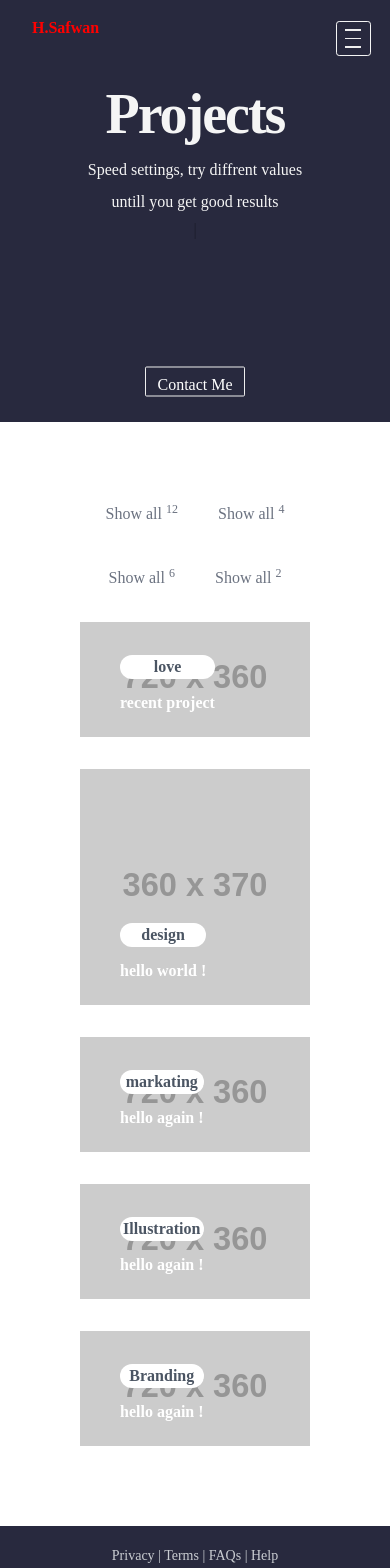
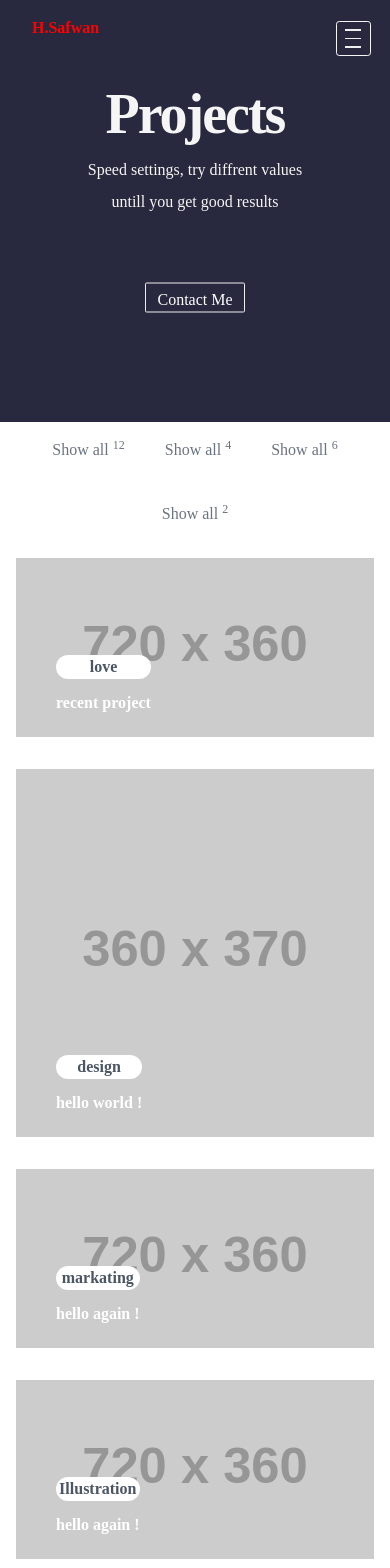
Before and after one commit to Safwa9amar/myPortfolio, a React (Create React App) app: page /Projects in a window 390 px wide. Shown: the top 1568 px of the page. Built offline with nearby package versions, Linux system fonts and the light colour scheme.

Commit message:
using tailwand css to custom component

```diff
--- a/src/components/nav.js
+++ b/src/components/nav.js
@@ -142,7 +142,7 @@ const Contact = styled.div`
   border-radius: 0.1rem;
   @media screen and (max-width: 600px) {
     position: absolute;
-    bottom: 5%;
+    bottom: 25%;
     left: 50%;
     transform: translate(-50%, -15%);
   }
--- a/src/pages/Projects.js
+++ b/src/pages/Projects.js
@@ -58,14 +58,14 @@ const Board = function (props) {
 };
 const BoardContainer = function (props) {
   return (
-    <div className="w-full flex flex-wrap items-stretch  lg:flex-row md:flex-row ">
+    <div className="w-full flex flex-wrap justify-center items-stretch  lg:flex-row md:flex-row ">
       {props.children}
     </div>
   );
 };
 const Projects = () => {
   return (
-    <div className="m-16 flex flex-col ">
+    <div className="md:m-16 flex flex-col ">
       <Tabs />
       <Board
         tag="love"
```
